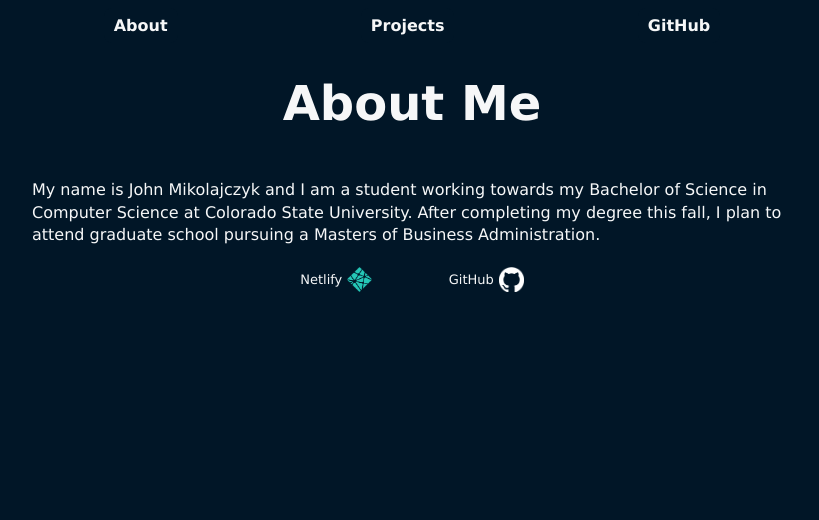
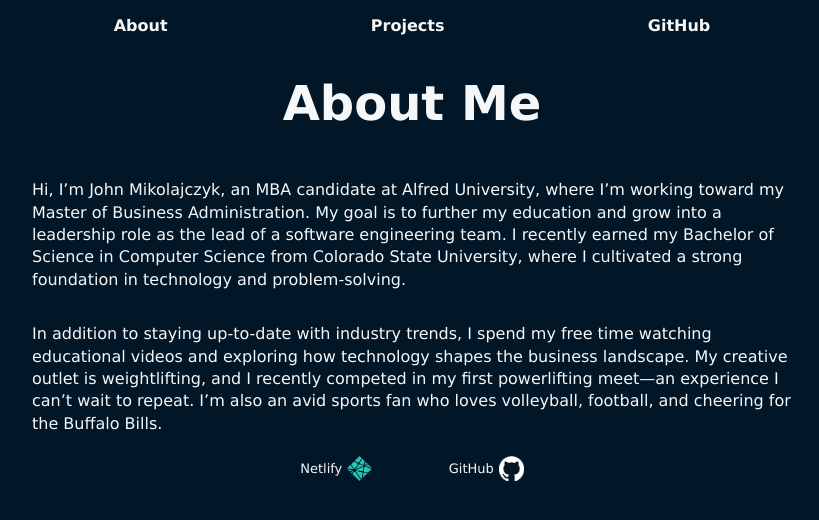
Before and after one commit to J-Mikolajczyk/j-mikolajczyk.com, a React (Vite) app: page / in a window 1280 px wide. Shown: the top 520 px of the page, without its empty margins (228-1047 px from the left). Built offline with nearby package versions, Linux system fonts and the light colour scheme.

Commit message:
Update About.jsx

```diff
--- a/src/About.jsx
+++ b/src/About.jsx
@@ -8,7 +8,8 @@ function About() {
 
         <h1>About Me</h1>
 
-        <p class="main-text">My name is John Mikolajczyk and I am a student working towards my Bachelor of Science in Computer Science at Colorado State University. After completing my degree this fall, I plan to attend graduate school pursuing a Masters of Business Administration.</p>
+        <p class="main-text">Hi, I’m John Mikolajczyk, an MBA candidate at Alfred University, where I’m working toward my Master of Business Administration. My goal is to further my education and grow into a leadership role as the lead of a software engineering team. I recently earned my Bachelor of Science in Computer Science from Colorado State University, where I cultivated a strong foundation in technology and problem-solving. </p>
+        <p class="main-text">In addition to staying up-to-date with industry trends, I spend my free time watching educational videos and exploring how technology shapes the business landscape. My creative outlet is weightlifting, and I recently competed in my first powerlifting meet—an experience I can’t wait to repeat. I’m also an avid sports fan who loves volleyball, football, and cheering for the Buffalo Bills.</p>
         </div>
     </>
   )
```
